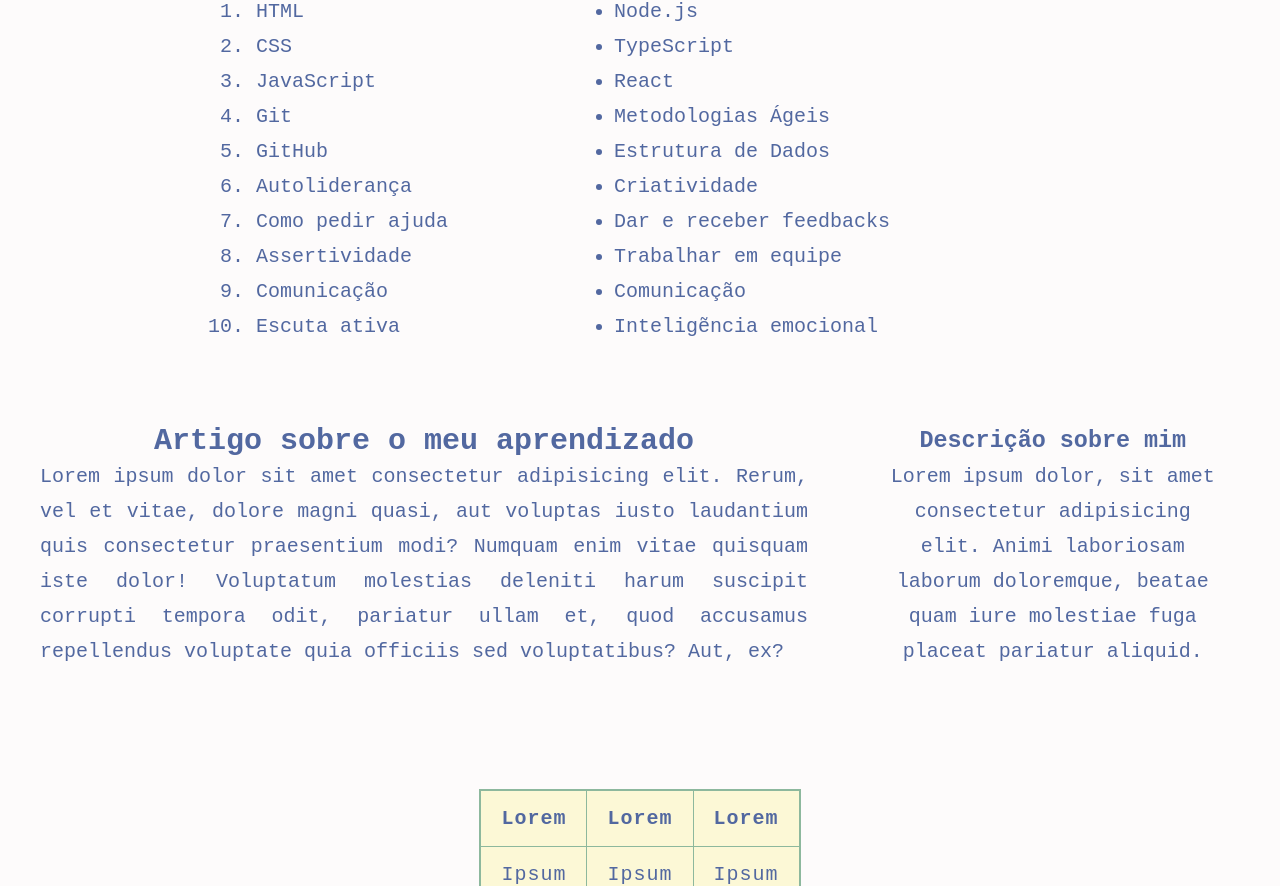
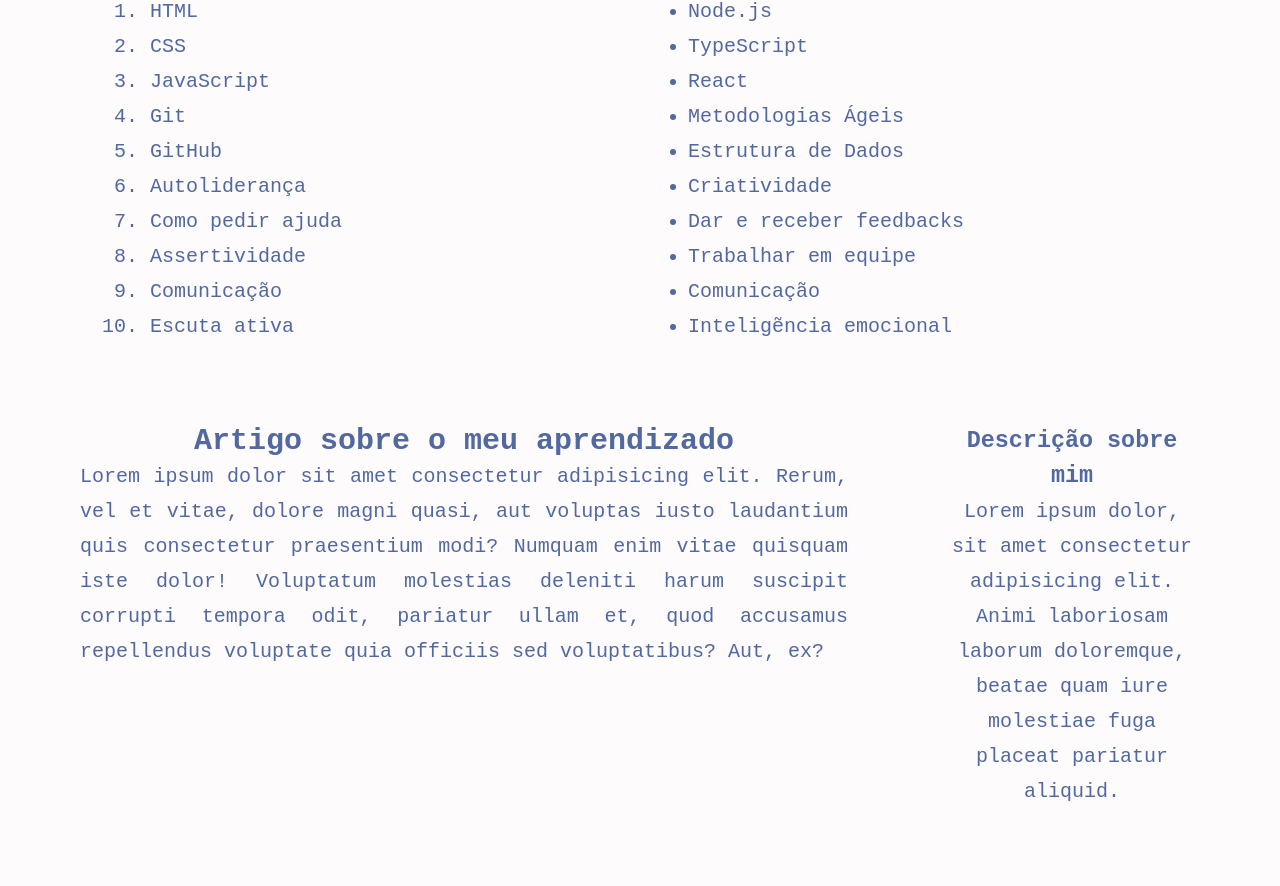
Before and after one commit to thiagosilva-tech/project-lessons-learned, a website: page index.html in a window 1280 px wide. Shown: the part 499-1385 px from the top of the page. Drawn offline with Linux system fonts and the light colour scheme.

Commit message:
fix: float right and left

```diff
--- a/index.html
+++ b/index.html
@@ -48,18 +48,21 @@
             </div>
         </div>
 
+        <section id="section">
             <article id="lado-esquerdo">
                 <h2>Artigo sobre o meu aprendizado</h2>
                 <p>
                     Lorem ipsum dolor sit amet consectetur adipisicing elit. Rerum, vel et vitae, dolore magni quasi, aut voluptas iusto laudantium quis consectetur praesentium modi? Numquam enim vitae quisquam iste dolor! Voluptatum molestias deleniti harum suscipit corrupti tempora odit, pariatur ullam et, quod accusamus repellendus voluptate quia officiis sed voluptatibus? Aut, ex?
                 </p>
             </article>
+
             <aside id="lado-direito">
                 <h3>Descrição sobre mim</h3>
                 <p>
                     Lorem ipsum dolor, sit amet consectetur adipisicing elit. Animi laboriosam laborum doloremque, beatae quam iure molestiae fuga placeat pariatur aliquid.
                 </p>
             </aside>
+        </section>
 
         <table>
             <tr>
--- a/style.css
+++ b/style.css
@@ -37,35 +37,43 @@ img {
 }
 
 #listas {
-        margin-left: 20%;
-        margin-right: 10%;
+        overflow: auto;
         margin-bottom: 80px;
 }
 
 #lista_ordenada {
-        display: inline-block;
-        margin-right: 40px;
+    float: left;
+    width: 40%;
+    margin-left: 150px;
 }
 
 #lista_desordenada {
-        display: inline-block;
+    float: right;
+    width: 40%;
+    margin-right: 80px;
 }
 
 #lado-esquerdo h2 {
         text-align: center;
 }
 
+#section{
+    overflow: auto;
+}
+
 #lado-esquerdo {
-        display: inline-block;
+        text-align: justify;
+        float: left;
+        margin-left: 80px;
+        margin-right: 40px;
         width: 60%;
-        text-align: justify;
-        margin: 0 60px 40px 40px;
 }
 
 #lado-direito {
-        display: inline-block;
-        width: 27%;
         text-align: center;
+        float: right;
+        margin-right: 80px;
+        width: 20%;
 }
 
 table {
```
Lines whose indentation alone changed are shown as unchanged.
